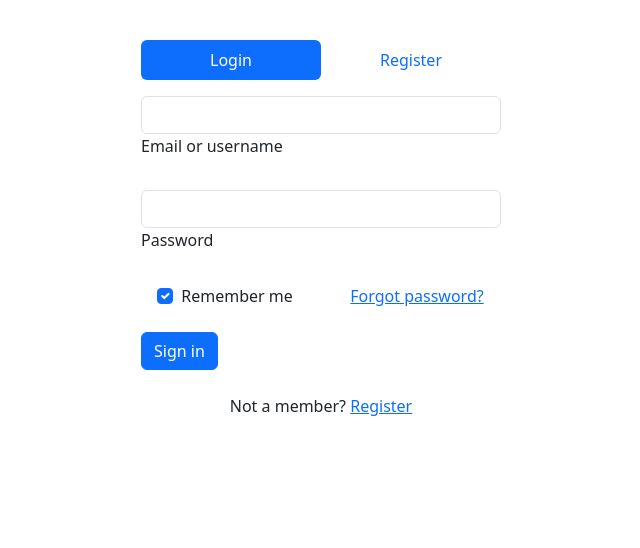
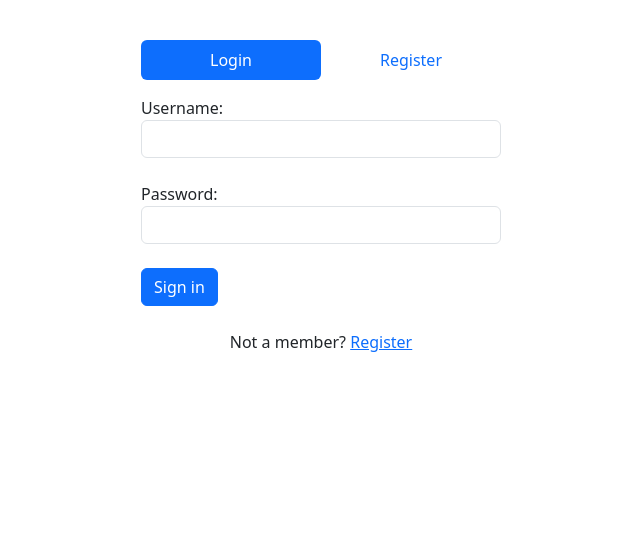
Before and after one commit to hjbaa/qna_django, a Django app: page /login/ in a window 1280 px wide. Shown: the part 56-604 px from the top of the page, without its empty margins (319-959 px from the left). Run offline with Django 4.2, Linux system fonts and the light colour scheme; some libraries are stand-ins or nearby versions.

Commit message:
Added forms.py, added form to login

```diff
--- /dev/null
+++ b/askme_app/forms.py
@@ -0,0 +1,11 @@
+from django import forms
+
+class LoginForm(forms.Form):
+    username = forms.CharField(
+        widget=forms.TextInput(attrs={'class': 'form-control', 'id': 'loginName'}),
+        label='Username'
+    )
+    password = forms.CharField(
+        widget=forms.PasswordInput(attrs={'class': 'form-control', 'id': 'loginPassword'}),
+        label='Password'
+    )
--- a/askme_app/views.py
+++ b/askme_app/views.py
@@ -1,11 +1,10 @@
 from django.contrib.auth import login, authenticate
 from django.core.paginator import Paginator
 from django.shortcuts import render, redirect
+from django.views.decorators.csrf import csrf_protect
+from askme_app.models import Question, Tag, Answer
+from askme_app.forms import LoginForm
 
-from askme_app.models import Question, Tag, Answer
-
-
-# Create your views here.
 
 def index(request):
     page_obj = paginate(Question.objects.sorted_by_created_at(), request)
@@ -36,26 +35,48 @@ def hot(request):
     return render(request, 'hot.html', context)
 
 
+@csrf_protect
 def log_in(request):
+    login_form = None
+
     if request.method == 'POST':
-        if not request.POST.get('csrfmiddlewaretoken'):
-            error_message = 'Ошибка валидации формы. Попробуйте еще раз.'
-            return render(request, 'login.html', {'error_message': error_message})
+        login_form = LoginForm(request.POST)
+        if login_form.is_valid():
+            user = authenticate(request=request, **login_form.cleaned_data)
+            if user is not None:
+                login(request, user)
+                return redirect('index')
+            else:
+                error_message = 'Wrong username or password!'
+                login_form = LoginForm()
+                return render(request, 'login.html', {'error_message': error_message, 'form': login_form})
+    elif request.method == 'GET':
+        login_form = LoginForm()
 
-        email = request.POST.get('email')
-        password = request.POST.get('password')
-
-        user = authenticate(request, email=email, password=password)
-        if user is not None:
-            login(request, user)
-            return redirect('index')
-        else:
-            error_message = 'Wrong username or password!'
-            return render(request, 'login.html', {'error_message': error_message})
-    else:
-        return render(request, 'login.html')
+    return render(request, 'login.html', context={'form': login_form})
 
 
+
+    # if request.method == 'POST':
+    #     if not request.POST.get('csrfmiddlewaretoken'):
+    #         error_message = 'Ошибка валидации формы. Попробуйте еще раз.'
+    #         return render(request, 'login.html', {'error_message': error_message})
+    #
+    #     email = request.POST.get('email')
+    #     password = request.POST.get('password')
+    #
+    #     user = authenticate(request, email=email, password=password)
+    #     if user is not None:
+    #         login(request, user)
+    #         return redirect('index')
+    #     else:
+    #         error_message = 'Wrong username or password!'
+    #         return render(request, 'login.html', {'error_message': error_message})
+    # else:
+    #     return render(request, 'login.html')
+
+
+@csrf_protect
 def sign_up(request):
     return render(request, 'signup.html')
 
--- a/templates/login.html
+++ b/templates/login.html
@@ -26,32 +26,15 @@
       <div class="tab-pane fade show active" id="pills-login" role="tabpanel" aria-labelledby="tab-login">
         <form method="post" action="{% url 'login' %}">
           {% csrf_token %}
-                <!-- Email input -->
+
           <div class="form-outline mb-4">
-                    <input type="email" id="loginName" class="form-control" name="email"/>
-                    <label class="form-label" for="loginName">Email or username</label>
+            {{ form.username.label_tag }}
+            {{ form.username }}
           </div>
 
-                <!-- Password input -->
           <div class="form-outline mb-4">
-                    <input type="password" id="loginPassword" class="form-control" name="password"/>
-                    <label class="form-label" for="loginPassword">Password</label>
-                </div>
-
-                <!-- 2 column grid layout -->
-                <div class="row mb-4">
-                    <div class="col-md-6 d-flex justify-content-center">
-                        <!-- Checkbox -->
-                        <div class="form-check mb-3 mb-md-0">
-                            <input class="form-check-input" type="checkbox" value="" id="loginCheck" checked />
-                            <label class="form-check-label" for="loginCheck"> Remember me </label>
-                        </div>
-                    </div>
-
-                    <div class="col-md-6 d-flex justify-content-center">
-                        <!-- Simple link -->
-                        <a href="#">Forgot password?</a>
-                    </div>
+            {{ form.password.label_tag }}
+            {{ form.password }}
           </div>
 
           <!-- Submit button -->
--- a/templates/signup.html
+++ b/templates/signup.html
@@ -23,7 +23,8 @@
     <!-- Pills content -->
     <div class="tab-content">
       <div class="tab-pane fade show active" id="pills-login" role="tabpanel" aria-labelledby="tab-login">
-            <form>
+        <form method="post" action="{% url 'sign_up' %}" enctype="multipart/form-data">
+          {{ csrf_token }}
           <div class="form-outline mb-2">
             <input type="text" id="signup-login" class="form-control" />
             <label class="form-label" for="signup-login">Login/Username</label>
```
Lines whose indentation alone changed are shown as unchanged.
